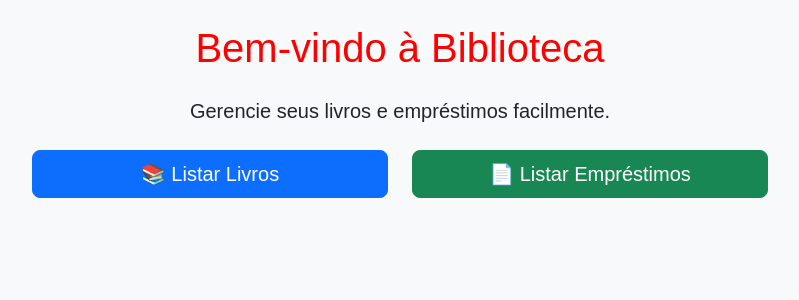
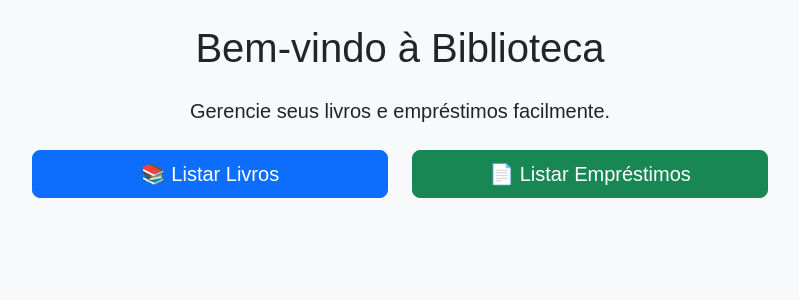
Before and after one commit to douglasinforj/sistema_biblioteca, a Django app: page / in a window 1280 px wide. Shown: the part 62-362 px from the top of the page, without its empty margins (240-1039 px from the left). Run offline with Django 5.2, Linux system fonts and the light colour scheme.

Commit message:
feat: removendo cor de teste no layout

```diff
--- a/static/css/style.css
+++ b/static/css/style.css
@@ -14,5 +14,3 @@ body {
     outline: none;
     box-shadow: none;
 }
-
-h1 {color: red;}
```
